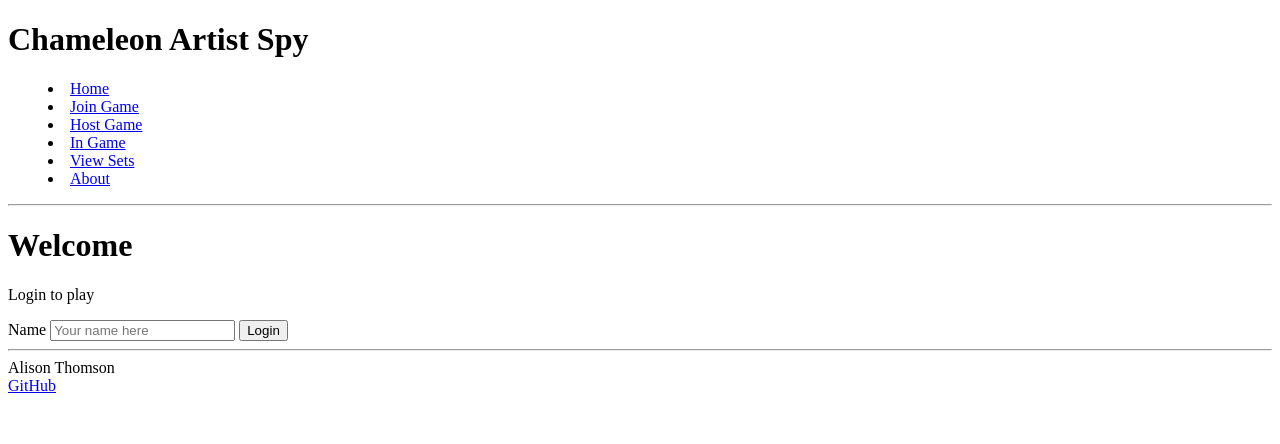
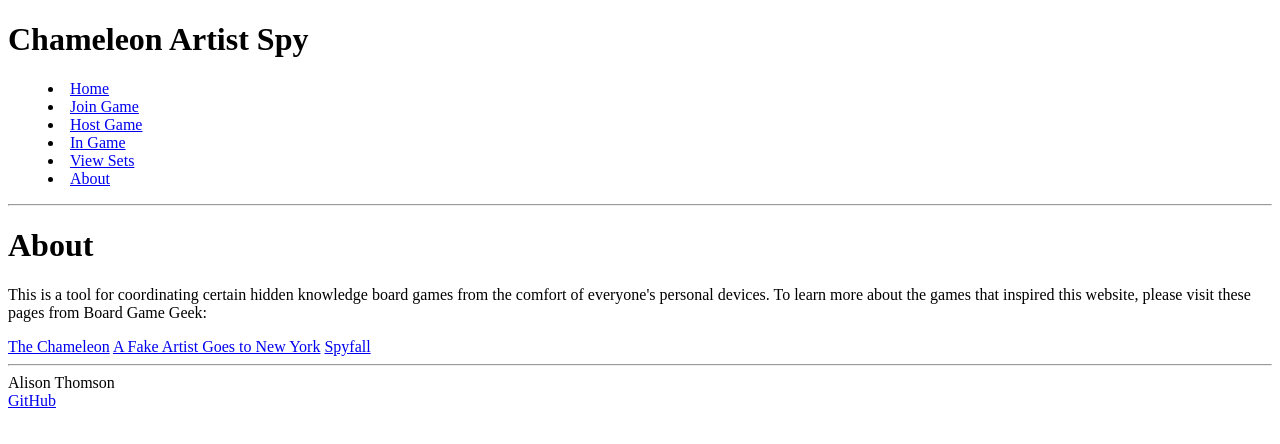
Before and after one commit to AlisonRampton/startup, a plain HTML site: page about.html in a window 1280 px wide. Drawn offline with Linux system fonts and the light colour scheme.

Commit message:
Updated about.html

```diff
--- a/about.html
+++ b/about.html
@@ -30,13 +30,13 @@
     </header>
 
     <main>
-      <h1>Welcome</h1>
-      <p>Login to play</p>
-      <form method="get" action="play.html">
-        <label for="name">Name</label>
-        <input type="text" id="name" placeholder="Your name here" />
-        <button type="submit">Login</button>
-      </form>
+      <h1>About</h1>
+      <p>This is a tool for coordinating certain hidden knowledge board games from the comfort of everyone's personal devices.
+        To learn more about the games that inspired this website, please visit these pages from Board Game Geek:
+      </p>
+      <a href="https://boardgamegeek.com/boardgame/227072/chameleon">The Chameleon</a>
+      <a href="https://boardgamegeek.com/boardgame/135779/fake-artist-goes-new-york">A Fake Artist Goes to New York</a>
+      <a href="https://boardgamegeek.com/boardgame/166384/spyfall">Spyfall</a>
     </main>
 
     <footer>
```
